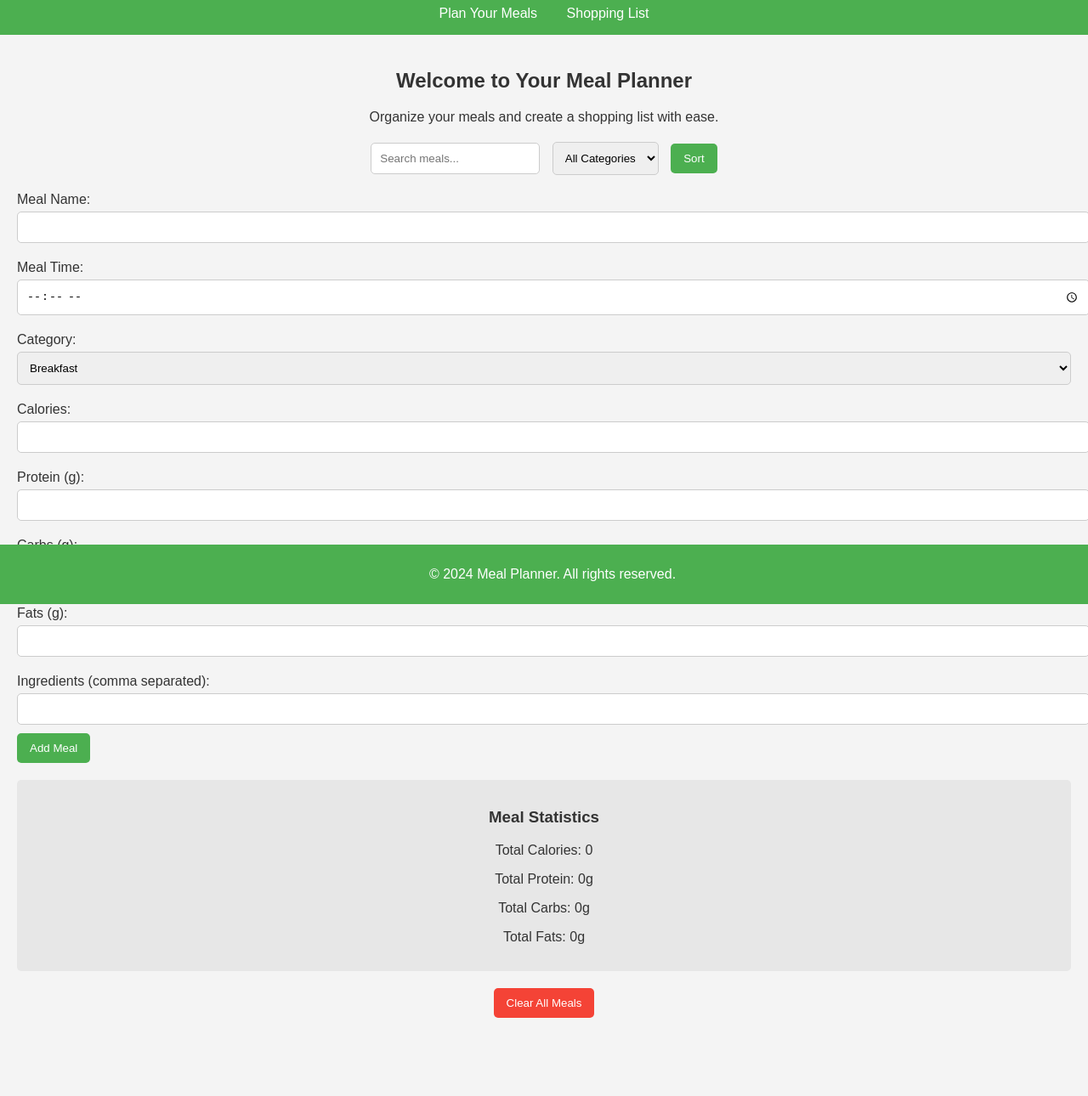
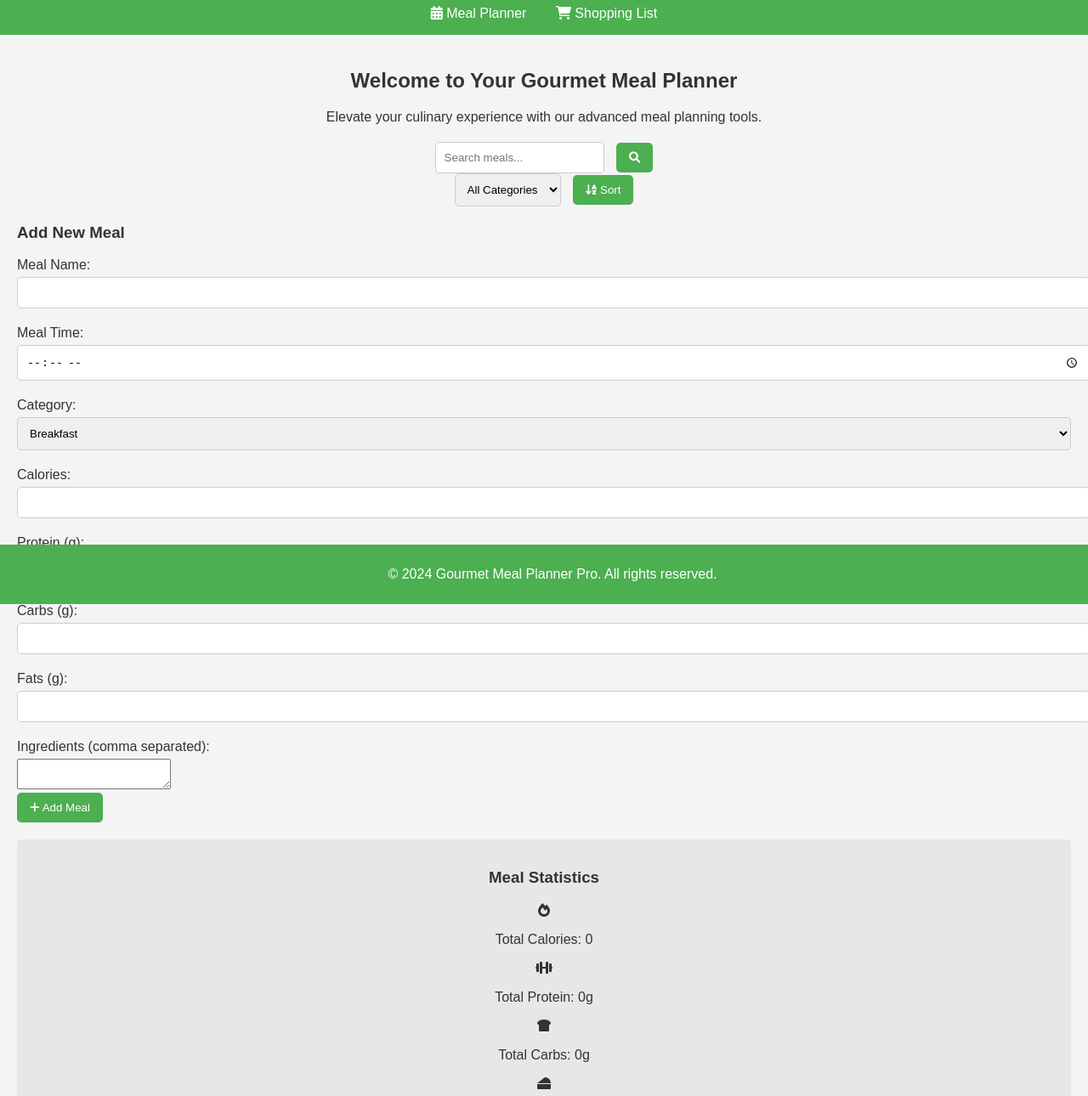
Before and after one commit to AyushMali-17/MealPlanner, a plain HTML site: page index.html in a window 1280 px wide. Shown: the part 89-1379 px from the top of the page at 85% size. Before the commit the page ends 1327 px from the top, so only its background shows below. Drawn offline with nearby package versions, Linux system fonts and the light colour scheme.

Commit message:
adding functionalities-9

```diff
--- a/index.html
+++ b/index.html
@@ -3,26 +3,32 @@
 <head>
     <meta charset="UTF-8">
     <meta name="viewport" content="width=device-width, initial-scale=1.0">
-    <title>Meal Planner</title>
+    <title>Gourmet Meal Planner Pro</title>
     <link rel="stylesheet" href="styles.css">
+    <link rel="stylesheet" href="https://cdnjs.cloudflare.com/ajax/libs/font-awesome/6.0.0-beta3/css/all.min.css">
+    <link href="https://fonts.googleapis.com/css2?family=Roboto:wght@300;400;700&display=swap" rel="stylesheet">
 </head>
 <body>
     <header>
-        <h1>Meal Planner</h1>
-        <button id="toggle-dark-mode">Toggle Dark Mode</button>
+        <div class="header-content">
+            <h1><i class="fas fa-utensils"></i> Gourmet Meal Planner Pro</h1>
+            <button id="toggle-dark-mode" class="btn-icon"><i class="fas fa-moon"></i></button>
+        </div>
         <nav>
-            <a href="planner.html">Plan Your Meals</a>
-            <a href="shopping-list.html">Shopping List</a>
+            <a href="#planner"><i class="fas fa-calendar-alt"></i> Meal Planner</a>
+            <a href="#shopping-list"><i class="fas fa-shopping-cart"></i> Shopping List</a>
         </nav>
     </header>
     <main>
         <section class="intro">
-            <h2>Welcome to Your Meal Planner</h2>
-            <p>Organize your meals and create a shopping list with ease.</p>
+            <h2>Welcome to Your Gourmet Meal Planner</h2>
+            <p>Elevate your culinary experience with our advanced meal planning tools.</p>
         </section>
-
         <section class="search-bar">
+            <div class="search-container">
                 <input type="text" id="search-meal" placeholder="Search meals...">
+                <button id="search-btn" class="btn-icon"><i class="fas fa-search"></i></button>
+            </div>
             <select id="filter-category">
                 <option value="All">All Categories</option>
                 <option value="Breakfast">Breakfast</option>
@@ -30,17 +36,20 @@
                 <option value="Dinner">Dinner</option>
                 <option value="Snack">Snack</option>
             </select>
-            <button id="sort-meals">Sort</button>
+            <button id="sort-meals" class="btn-primary"><i class="fas fa-sort-alpha-down"></i> Sort</button>
         </section>
-
         <section class="meal-form-section">
+            <h3>Add New Meal</h3>
             <form id="meal-form">
+                <div class="form-group">
                     <label for="meal-name">Meal Name:</label>
                     <input type="text" id="meal-name" required>
-
+                </div>
+                <div class="form-group">
                     <label for="meal-time">Meal Time:</label>
                     <input type="time" id="meal-time" required>
-
+                </div>
+                <div class="form-group">
                     <label for="meal-category">Category:</label>
                     <select id="meal-category">
                         <option value="Breakfast">Breakfast</option>
@@ -48,42 +57,61 @@
                         <option value="Dinner">Dinner</option>
                         <option value="Snack">Snack</option>
                     </select>
-
+                </div>
+                <div class="form-group">
                     <label for="calories">Calories:</label>
                     <input type="number" id="calories" required>
-
+                </div>
+                <div class="form-group">
                     <label for="protein">Protein (g):</label>
                     <input type="number" id="protein" required>
-
+                </div>
+                <div class="form-group">
                     <label for="carbs">Carbs (g):</label>
                     <input type="number" id="carbs" required>
-
+                </div>
+                <div class="form-group">
                     <label for="fats">Fats (g):</label>
                     <input type="number" id="fats" required>
-
+                </div>
+                <div class="form-group">
                     <label for="ingredients">Ingredients (comma separated):</label>
-                <input type="text" id="ingredients" required>
-
-                <button type="submit">Add Meal</button>
+                    <textarea id="ingredients" required></textarea>
+                </div>
+                <button type="submit" class="btn-primary"><i class="fas fa-plus"></i> Add Meal</button>
             </form>
         </section>
-
         <section class="meal-statistics">
             <h3>Meal Statistics</h3>
+            <div class="stats-grid">
+                <div class="stat-item">
+                    <i class="fas fa-fire"></i>
                     <p>Total Calories: <span id="total-calories">0</span></p>
+                </div>
+                <div class="stat-item">
+                    <i class="fas fa-dumbbell"></i>
                     <p>Total Protein: <span id="total-protein">0</span>g</p>
+                </div>
+                <div class="stat-item">
+                    <i class="fas fa-bread-slice"></i>
                     <p>Total Carbs: <span id="total-carbs">0</span>g</p>
+                </div>
+                <div class="stat-item">
+                    <i class="fas fa-cheese"></i>
                     <p>Total Fats: <span id="total-fats">0</span>g</p>
+                </div>
+            </div>
         </section>
-
         <section class="meal-list-section">
+            <h3>Your Meal Plan</h3>
             <ul id="meal-list"></ul>
-            <button id="clear-all-meals">Clear All Meals</button>
+            <button id="clear-all-meals" class="btn-danger"><i class="fas fa-trash-alt"></i> Clear All Meals</button>
         </section>
     </main>
     <footer>
-        <p>&copy; 2024 Meal Planner. All rights reserved.</p>
+        <p>&copy; 2024 Gourmet Meal Planner Pro. All rights reserved.</p>
     </footer>
+    <script src="https://cdnjs.cloudflare.com/ajax/libs/gsap/3.9.1/gsap.min.js"></script>
     <script src="scripts.js"></script>
 </body>
 </html>
```
Lines whose indentation alone changed are shown as unchanged.
